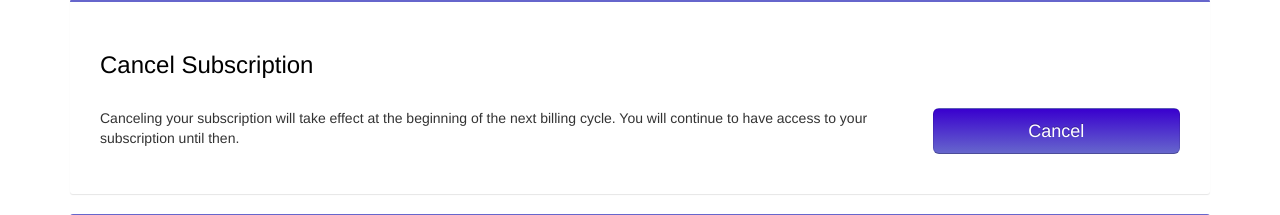
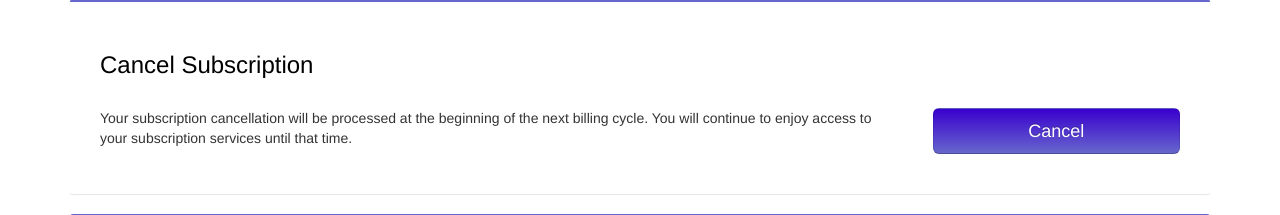
Before and after one commit to ImprobabilityLabs/sms_ai_assistant, a Flask app: template templates/account.html in a window 1280 px wide. Shown: the part 1126-1341 px from the top of the page. Run offline with Flask 3, Linux system fonts and the light colour scheme; the template is opened without the code that fills it, so the values that code supplies are empty; parts of the project's set-up code (start-up, migrations or seed data) failed here and were passed over; some libraries are stand-ins or nearby versions.

Commit message:
Update account.html

```diff
--- a/templates/account.html
+++ b/templates/account.html
@@ -230,7 +230,7 @@
           <div class="row">
             <div class="col-xs-12 col-sm-9">
               <p>
-                Canceling your subscription will take effect at the beginning of the next billing cycle. You will continue to have access to your subscription until then.
+                Your subscription cancellation will be processed at the beginning of the next billing cycle. You will continue to enjoy access to your subscription services until that time.
               </p>
             </div>
             <div class="col-xs-12 col-sm-3 col-xs-6-update right">
```
